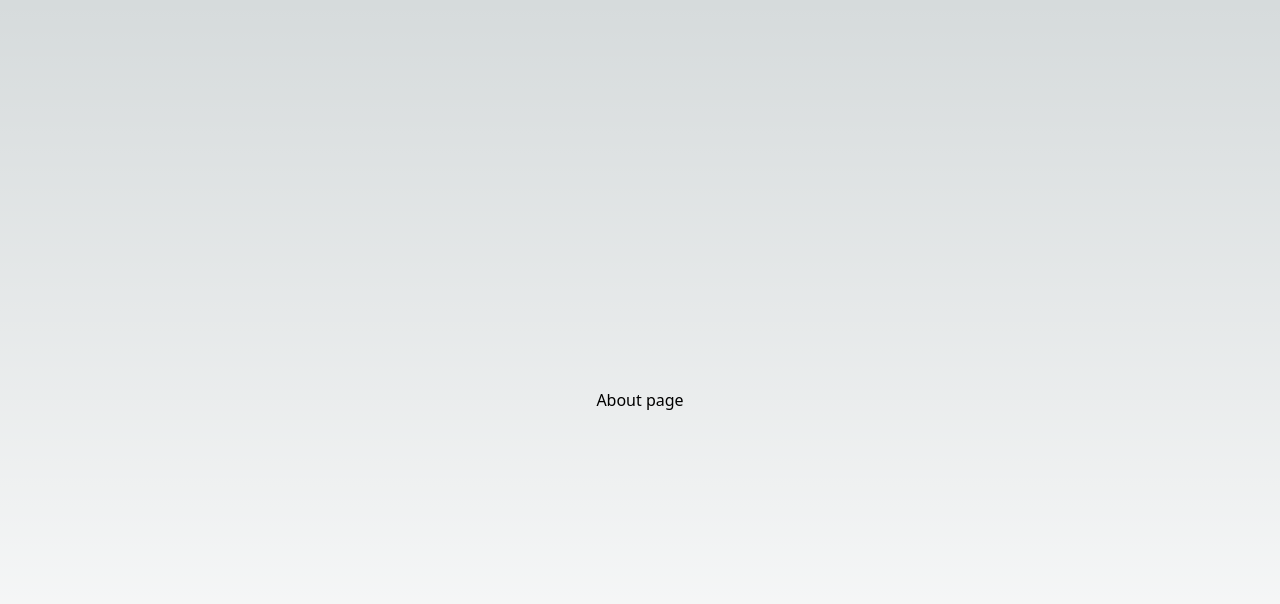
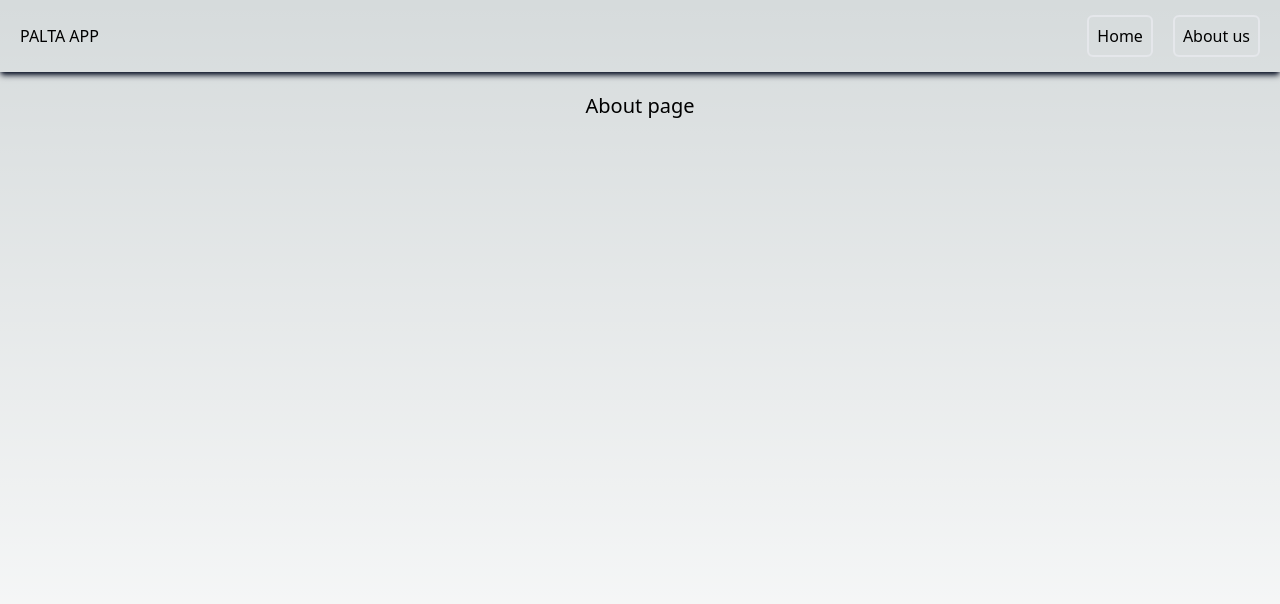
Before and after one commit to JMRodriguez-work/palta-next, a Next.js app: page /about in a window 1280 px wide. Shown: the top 604 px of the page. Built offline with nearby package versions, Linux system fonts and the light colour scheme.

Commit message:
ADD: Navbar Component

```diff
--- /dev/null
+++ b/src/components/Navbar.tsx
@@ -0,0 +1,22 @@
+import Link from 'next/link'
+import React from 'react'
+
+export default function Navbar (): JSX.Element {
+  return (
+    <nav className='flex py-6 items-center justify-between px-5 shadow-md shadow-slate-900'>
+        <h1>PALTA APP</h1>
+        <ul className='flex gap-5'>
+            <li>
+                <Link href='/' className=' border-2 rounded-md p-2 transition-all ease duration-300 hover:border-slate-800'>
+                    Home
+                </Link>
+            </li>
+            <li>
+                <Link href='/about' className='border-2 rounded-md p-2 transition-all ease duration-300 hover:border-slate-800'>
+                    About us
+                </Link>
+            </li>
+        </ul>
+      </nav>
+  )
+}
--- a/src/pages/_app.tsx
+++ b/src/pages/_app.tsx
@@ -1,6 +1,6 @@
 import '@/styles/globals.css'
 import type { AppProps } from 'next/app'
 
-export default function App ({ Component, pageProps }: AppProps) {
+export default function App ({ Component, pageProps }: AppProps): any {
   return <Component {...pageProps} />
 }
--- a/src/pages/_document.tsx
+++ b/src/pages/_document.tsx
@@ -1,6 +1,6 @@
 import { Html, Head, Main, NextScript } from 'next/document'
 
-export default function Document () {
+export default function Document (): any {
   return (
     <Html lang="en">
       <Head />
--- a/src/pages/about.tsx
+++ b/src/pages/about.tsx
@@ -1,9 +1,13 @@
 import React from 'react'
+import Navbar from '@/components/Navbar'
 
 const About = (): JSX.Element => {
   return (
-    <div className='h-screen w-full flex justify-center items-center'>
-      About page
+    <div className='h-screen'>
+      <Navbar />
+      <div className='text-center pt-5 text-xl'>
+        <h1>About page</h1>
+      </div>
     </div>
   )
 }
--- a/src/pages/api/hello.ts
+++ b/src/pages/api/hello.ts
@@ -8,6 +8,6 @@ interface Data {
 export default function handler (
   req: NextApiRequest,
   res: NextApiResponse<Data>
-) {
+): any {
   res.status(200).json({ name: 'John Doe' })
 }
--- a/src/pages/index.tsx
+++ b/src/pages/index.tsx
@@ -1,13 +1,14 @@
 import Head from 'next/head'
+import Navbar from '@/components/Navbar'
 
 export default function Home (): JSX.Element {
   return (
-    <main className="h-screen w-full flex flex-col gap-2 items-center justify-center">
+    <main className="h-screen w-full">
       <Head>
         <title>Paltas</title>
         <link rel="shortcut icon" href="faviconjm.ico" type="image/x-icon" />
       </Head>
-      <h1 className='text-4xl'>Palta app</h1>
+      <Navbar />
     </main>
   )
 }
--- /dev/null
+++ b/src/pages/product/[productId].tsx
@@ -0,0 +1,12 @@
+import React from 'react'
+import { useRouter } from 'next/router'
+
+export default function ProductItem (): JSX.Element {
+  const { query: { productId } } = useRouter()
+
+  return (
+    <div>
+        <p>Pagina del producto: { productId }</p>
+    </div>
+  )
+}
```
